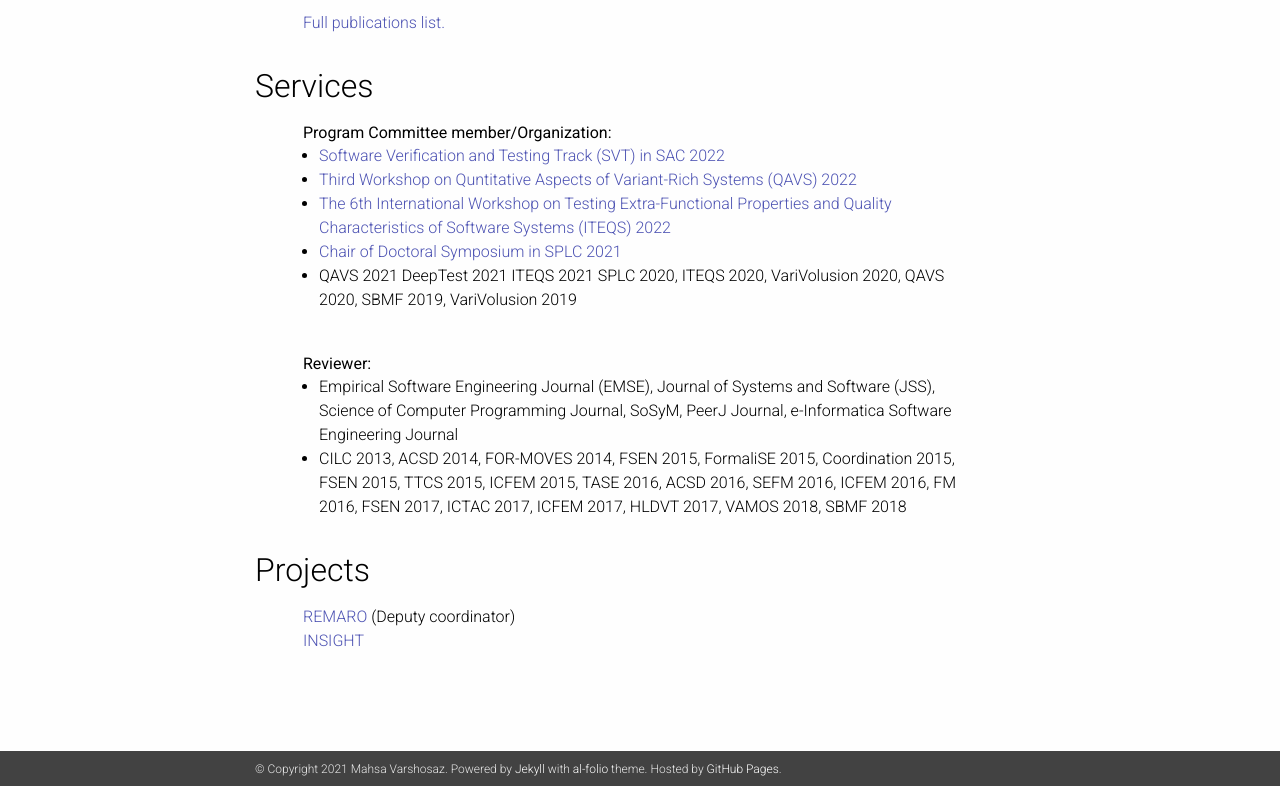
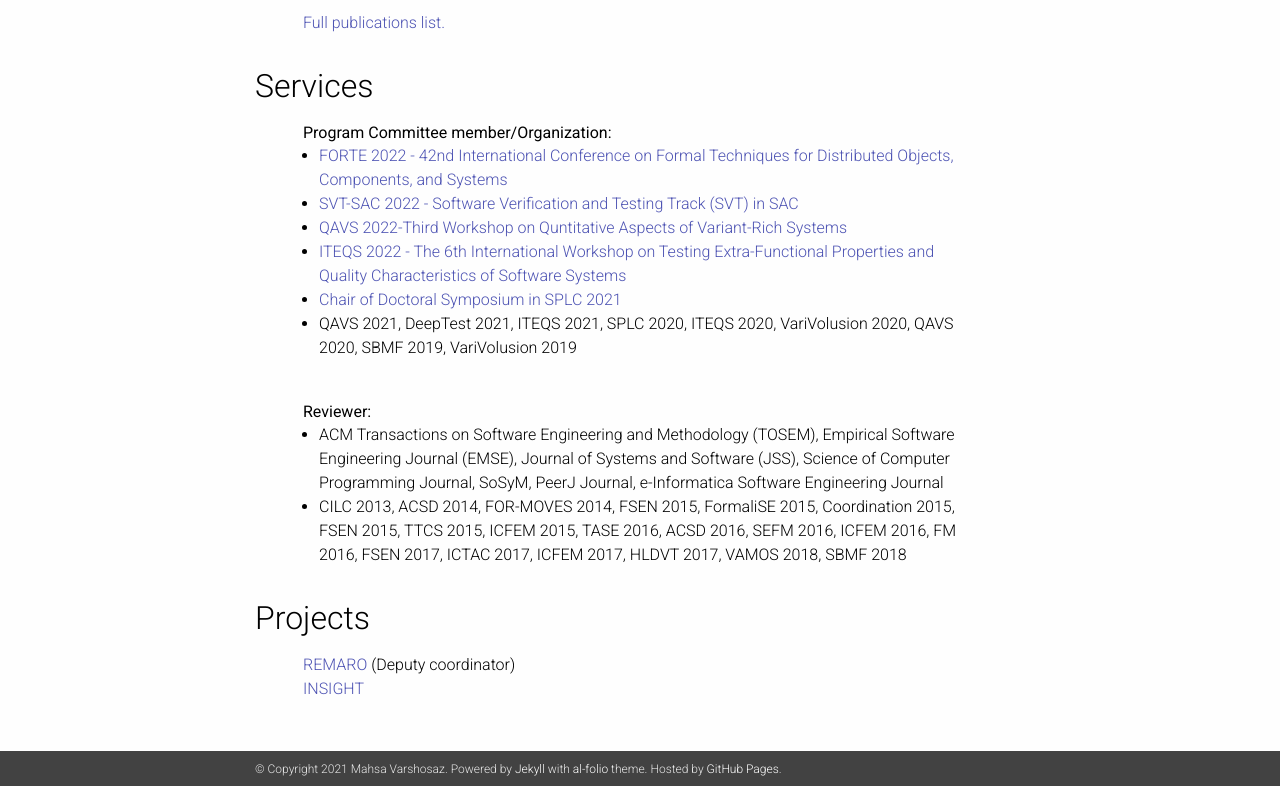
Before and after one commit to MahsaVarsh/MahsaVarsh.github.io, a Jekyll site: the page built from _pages/about.md, in a window 1280 px wide and 900 px high, scrolled down 566 px, cut to the strip 114-900 px from the top of the window. Built offline with Jekyll 4.4.1, drawn with Linux system fonts in a browser that asks for light colours; nearby versions of some CDN libraries; a style sheet for code colours, icons or effects is not loaded.

Commit message:
updating services

```diff
--- a/_includes/service.html
+++ b/_includes/service.html
@@ -2,13 +2,15 @@
   <h2>Services</h2>
   <b style="margin:1rem;padding-left:2rem;padding-right:2rem; margin-top: -1px;">Program Committee member/Organization:</b>
   <ul style="margin:1rem;padding-left:3rem;padding-right:2rem; margin-top: -1px;">
-  <li><a href="http://logimics.mics.centralesupelec.fr/en/SAC-SVT-2022">Software Verification and Testing Track (SVT) in SAC 2022</a></li>
-  <li><a href="https://qavs.edgecloud.de/">Third Workshop on Quntitative Aspects of Variant-Rich Systems (QAVS) 2022</a></li>
-  <li><a href="http://www.mrtc.mdh.se/ITEQS/2022/"> The 6th International Workshop on Testing Extra-Functional Properties and Quality Characteristics of Software Systems (ITEQS) 2022</a></li>
+  <li><a href="http://www.discotec.org/2022/forte.html">FORTE 2022 - 42nd International Conference on Formal Techniques for Distributed Objects, Components, and Systems
+</a></li>
+  <li><a href="http://logimics.mics.centralesupelec.fr/en/SAC-SVT-2022">SVT-SAC 2022 - Software Verification and Testing Track (SVT) in SAC</a></li>
+  <li><a href="https://qavs.edgecloud.de/">QAVS 2022-Third Workshop on Quntitative Aspects of Variant-Rich Systems </a></li>
+  <li><a href="http://www.mrtc.mdh.se/ITEQS/2022/"> ITEQS 2022 - The 6th International Workshop on Testing Extra-Functional Properties and Quality Characteristics of Software Systems</a></li>
   <li><a href="http://splc2021.net/">Chair of Doctoral Symposium in SPLC 2021</a></li>
-  <li>QAVS 2021
-  DeepTest 2021
-  ITEQS 2021
+  <li>QAVS 2021,
+  DeepTest 2021,
+  ITEQS 2021,
   SPLC 2020,
   ITEQS 2020,
   VariVolusion 2020,
@@ -19,7 +21,7 @@
   <br>
    <b style="margin:1rem;padding-left:2rem;padding-right:2rem; margin-top: -1px;">Reviewer:</b>
    <ul style="margin:1rem;padding-left:3rem;padding-right:2rem; margin-top: -1px;">
-  <li> Empirical Software Engineering Journal (EMSE), Journal of Systems and Software (JSS), Science of Computer Programming Journal, SoSyM, PeerJ Journal, e-Informatica Software Engineering Journal</li>
+  <li> ACM Transactions on Software Engineering and Methodology (TOSEM), Empirical Software Engineering Journal (EMSE), Journal of Systems and Software (JSS), Science of Computer Programming Journal, SoSyM, PeerJ Journal, e-Informatica Software Engineering Journal</li>
   <li>CILC 2013, ACSD 2014, FOR-MOVES 2014, FSEN 2015, FormaliSE 2015, Coordination 2015,
   FSEN 2015, TTCS 2015, ICFEM 2015, TASE 2016, ACSD 2016, SEFM 2016, ICFEM 2016, FM
   2016, FSEN 2017, ICTAC 2017, ICFEM 2017, HLDVT 2017, VAMOS 2018, SBMF 2018</li>
```
